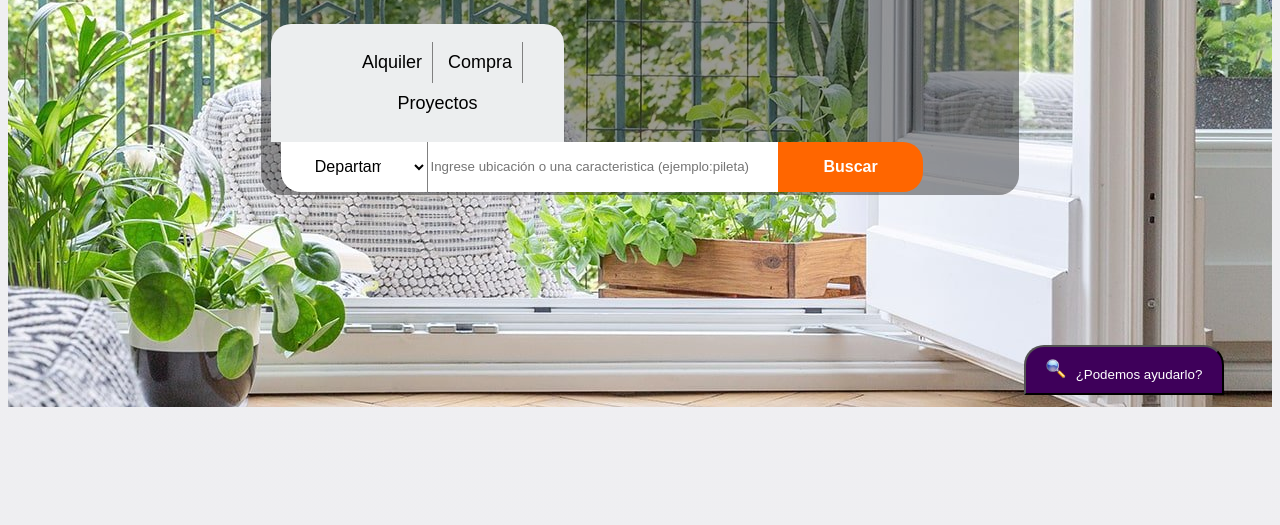
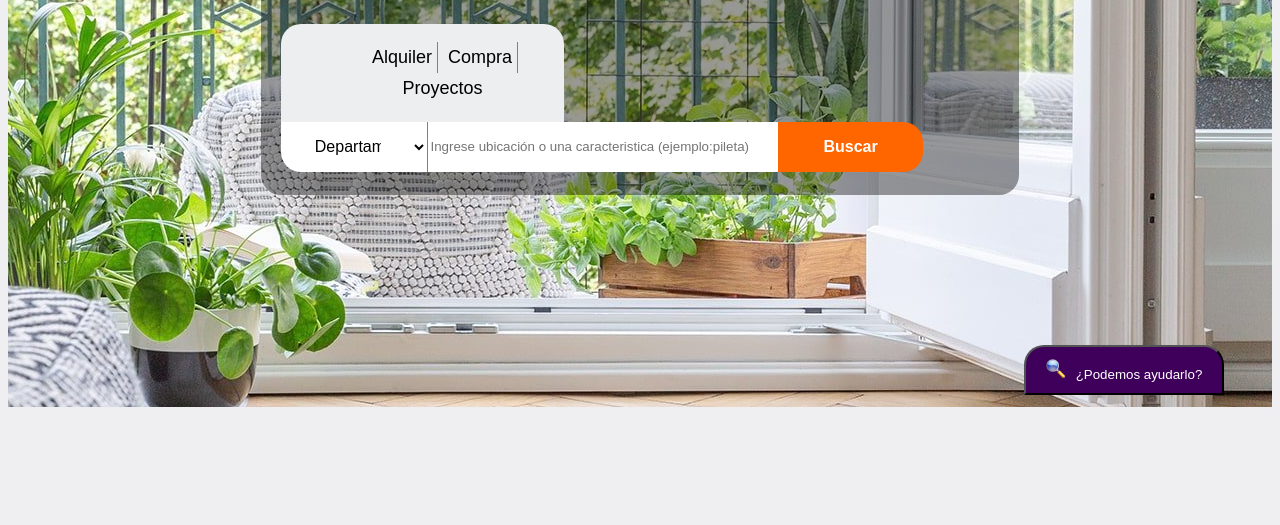
Before and after one commit to sfbarragan/Bienes-Raices, a plain HTML site: page index.html in a window 1280 px wide. Shown: the part 275-800 px from the top of the page. Drawn offline with Linux system fonts and the light colour scheme.

Commit message:
Update inicio.css
Se corrio errores

```diff
--- a/estilos/inicio.css
+++ b/estilos/inicio.css
@@ -34,14 +34,14 @@
     background-color: #eceeef;
     margin-right: 60%;
     border-radius: 20px 20px 0px 0px;
-    margin-left: 10px;
+    margin-left: 20px;
   }
 
   .menu_interior > ul > li > a {
     display: flex;
     text-decoration: none;
     color: black;
-    padding: 10px;
+    padding: 5px;
   }
 
   .menu_interior > ul > li {
```
